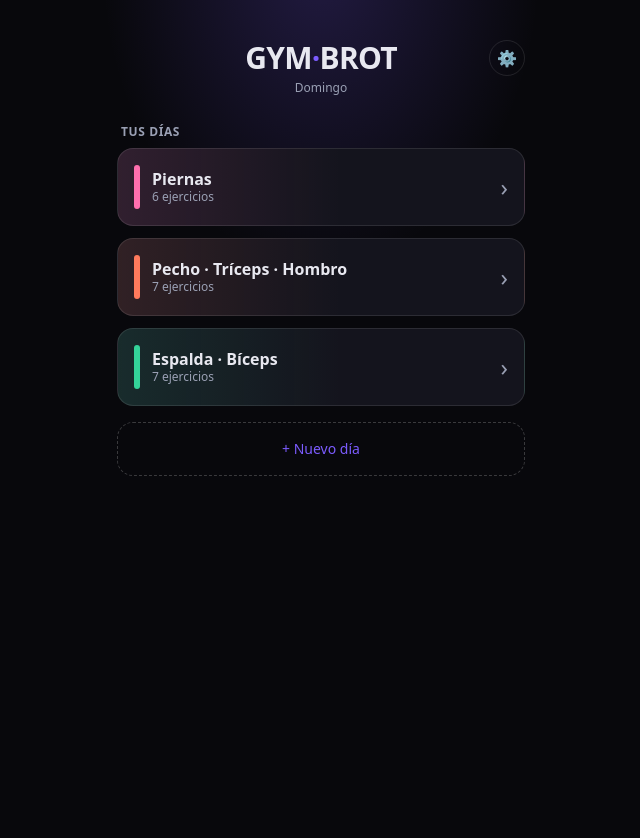
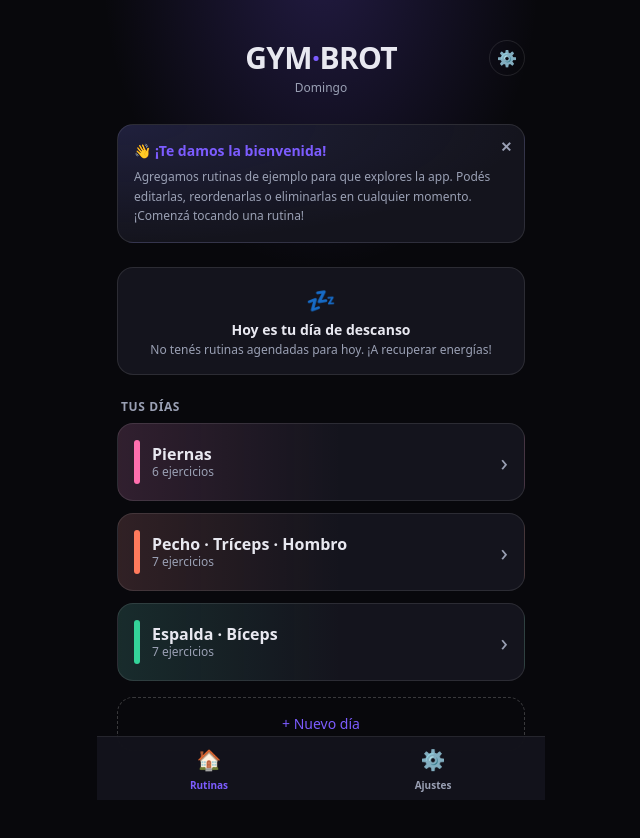
Before and after one commit to Charlesagui/gym-brot, a SvelteKit app: page / in a window 1280 px wide. Shown: the top 838 px of the page, without its empty margins (319-959 px from the left). Before the commit the page ends 800 px from the top, so only its background shows below. Built offline with nearby package versions, Linux system fonts and the light colour scheme.

Commit message:
Improve app navigation and onboarding UX

```diff
--- a/src/app.html
+++ b/src/app.html
@@ -4,9 +4,10 @@
 		<meta charset="utf-8" />
 		<meta
 			name="viewport"
-			content="width=device-width, initial-scale=1, viewport-fit=cover, user-scalable=no"
+			content="width=device-width, initial-scale=1, viewport-fit=cover"
 		/>
 		<meta name="theme-color" content="#08080c" />
+		<title>Gym Brot - Mi Rutina</title>
 		<link rel="apple-touch-icon" href="/icons/apple-touch-icon.png" />
 		%sveltekit.head%
 	</head>
--- a/src/lib/catalog.ts
+++ b/src/lib/catalog.ts
@@ -21,9 +21,9 @@ export function ejercicioPorId(id: string): Ejercicio | undefined {
 /** Color/identidad de cada grupo muscular (glow = rgb sin coma, para usar en rgb(... / a)). */
 export const grupos: Record<Grupo, { label: string; glow: string; emoji: string }> = {
 	piernas: { label: 'Piernas', glow: '255 111 174', emoji: '🦵' },
-	pecho: { label: 'Pecho', glow: '255 122 92', emoji: '🫀' },
-	espalda: { label: 'Espalda', glow: '52 211 153', emoji: '🔙' },
-	hombros: { label: 'Hombros', glow: '251 191 36', emoji: '🟦' },
+	pecho: { label: 'Pecho', glow: '255 122 92', emoji: '🏋️' },
+	espalda: { label: 'Espalda', glow: '52 211 153', emoji: '🛡️' },
+	hombros: { label: 'Hombros', glow: '251 191 36', emoji: '🦾' },
 	brazos: { label: 'Brazos', glow: '56 189 248', emoji: '💪' },
-	core: { label: 'Core', glow: '34 211 238', emoji: '🎯' }
+	core: { label: 'Core', glow: '34 211 238', emoji: '🔥' }
 };
--- /dev/null
+++ b/src/lib/components/BottomNav.svelte
@@ -0,0 +1,62 @@
+<script lang="ts">
+	import { page } from '$app/stores';
+</script>
+
+<nav class="bottom-nav">
+	<a href="/" class="nav-item" class:active={$page.url.pathname === '/'}>
+		<span class="icon">🏠</span>
+		<span class="label">Rutinas</span>
+	</a>
+	<a href="/ajustes" class="nav-item" class:active={$page.url.pathname === '/ajustes'}>
+		<span class="icon">⚙️</span>
+		<span class="label">Ajustes</span>
+	</a>
+</nav>
+
+<style>
+	.bottom-nav {
+		position: fixed;
+		bottom: 0;
+		left: 0;
+		right: 0;
+		max-width: inherit;
+		margin: 0 auto;
+		height: 64px;
+		background: color-mix(in oklab, var(--surface) 90%, transparent);
+		backdrop-filter: blur(12px);
+		-webkit-backdrop-filter: blur(12px);
+		border-top: 1px solid rgba(255, 255, 255, 0.08);
+		display: flex;
+		justify-content: space-around;
+		align-items: center;
+		z-index: 40;
+		padding-bottom: env(safe-area-inset-bottom);
+	}
+
+	.nav-item {
+		display: flex;
+		flex-direction: column;
+		align-items: center;
+		justify-content: center;
+		flex: 1;
+		height: 100%;
+		text-decoration: none;
+		color: var(--muted, #9aa0b4);
+		transition: color 0.2s ease, transform 0.1s ease;
+		font-size: 10px;
+		font-weight: 600;
+		gap: 3px;
+	}
+
+	.nav-item:active {
+		transform: scale(0.96);
+	}
+
+	.icon {
+		font-size: 20px;
+	}
+
+	.active {
+		color: var(--accent, rgb(99 102 241));
+	}
+</style>
--- a/src/routes/+layout.svelte
+++ b/src/routes/+layout.svelte
@@ -2,6 +2,7 @@
 	import '../app.css';
 	import { onMount } from 'svelte';
 	import { seedSiVacio } from '$lib/seed';
+	import BottomNav from '$lib/components/BottomNav.svelte';
 
 	let { children } = $props();
 
@@ -10,6 +11,7 @@
 	});
 </script>
 
-<div class="mx-auto min-h-dvh max-w-md">
+<div class="mx-auto min-h-dvh max-w-md pb-20">
 	{@render children()}
+	<BottomNav />
 </div>
--- a/src/routes/+page.svelte
+++ b/src/routes/+page.svelte
@@ -2,6 +2,7 @@
 	import { liveQuery } from 'dexie';
 	import { fly } from 'svelte/transition';
 	import { goto } from '$app/navigation';
+	import { onMount } from 'svelte';
 	import { db } from '$lib/db';
 	import { crearDia } from '$lib/dias';
 
@@ -13,6 +14,15 @@
 	}
 	const hoy = new Date().getDay();
 	const nombresDia = ['domingo', 'lunes', 'martes', 'miércoles', 'jueves', 'viernes', 'sábado'];
+
+	let mostrarWelcome = $state(false);
+	onMount(() => {
+		mostrarWelcome = !localStorage.getItem('gym-brot-welcome-closed');
+	});
+	function cerrarWelcome() {
+		localStorage.setItem('gym-brot-welcome-closed', 'true');
+		mostrarWelcome = false;
+	}
 </script>
 
 <main class="glow-bg min-h-dvh px-5 pb-12 pt-10">
@@ -27,6 +37,26 @@
 		</h1>
 		<p class="mt-1 text-xs capitalize" style="color: var(--muted)">{nombresDia[hoy]}</p>
 	</header>
+
+	{#if mostrarWelcome}
+		<div
+			class="mb-6 rounded-2xl border border-white/10 p-4 relative"
+			style="background: radial-gradient(100% 100% at 0% 0%, rgba(99, 102, 241, 0.15), transparent), var(--surface)"
+		>
+			<button
+				onclick={cerrarWelcome}
+				class="absolute right-3 top-3 text-sm font-bold"
+				style="color: var(--muted)"
+				aria-label="Cerrar bienvenida"
+			>
+				✕
+			</button>
+			<h2 class="text-sm font-bold" style="color: var(--accent)">👋 ¡Te damos la bienvenida!</h2>
+			<p class="mt-1.5 text-xs leading-relaxed" style="color: var(--muted)">
+				Agregamos rutinas de ejemplo para que explores la app. Podés editarlas, reordenarlas o eliminarlas en cualquier momento. ¡Comenzá tocando una rutina!
+			</p>
+		</div>
+	{/if}
 
 	{#if $dias}
 		{@const hoyDia = $dias.find((d) => d.diaSemana === hoy)}
@@ -44,6 +74,17 @@
 					{hoyDia.ejercicios.length} ejercicios →
 				</p>
 			</a>
+		{:else}
+			<div
+				class="mb-6 rounded-2xl border border-white/10 p-4 text-center"
+				style="background: var(--surface)"
+			>
+				<p class="text-2xl">💤</p>
+				<p class="mt-1 text-sm font-semibold">Hoy es tu día de descanso</p>
+				<p class="mt-0.5 text-xs" style="color: var(--muted)">
+					No tenés rutinas agendadas para hoy. ¡A recuperar energías!
+				</p>
+			</div>
 		{/if}
 
 		<p class="mb-2 px-1 text-xs font-semibold uppercase tracking-wider" style="color: var(--muted)">
@@ -62,7 +103,7 @@
 						<p class="font-semibold leading-tight">{d.nombre}</p>
 						<p class="text-xs" style="color: var(--muted)">{d.ejercicios.length} ejercicios</p>
 					</div>
-					<span class="text-2xl" style="color: var(--muted)">›</span>
+					<span class="text-2xl" aria-hidden="true" style="color: var(--muted)">›</span>
 				</a>
 			{/each}
 		</div>
--- a/src/routes/ajustes/+page.svelte
+++ b/src/routes/ajustes/+page.svelte
@@ -75,6 +75,8 @@
 				<button
 					onclick={() => setUnidad(u as 'kg' | 'lb')}
 					class="flex-1 rounded-xl py-2.5 font-semibold"
+					aria-pressed={ajustes.unidad === u}
+					aria-label={`Seleccionar unidad ${u}`}
 					style={ajustes.unidad === u
 						? 'background: var(--accent); color: white'
 						: 'background: rgba(255,255,255,.06); color: var(--muted)'}>{u}</button
@@ -91,6 +93,7 @@
 			<button
 				onclick={() => setMetricaPr('peso')}
 				class="rounded-xl px-2 py-2.5 text-sm font-semibold"
+				aria-pressed={ajustes.metricaPr === 'peso'}
 				style={ajustes.metricaPr === 'peso'
 					? 'background: var(--accent); color: white'
 					: 'background: rgba(255,255,255,.06); color: var(--muted)'}>Peso máximo</button
@@ -98,6 +101,7 @@
 			<button
 				onclick={() => setMetricaPr('e1rm')}
 				class="rounded-xl px-2 py-2.5 text-sm font-semibold"
+				aria-pressed={ajustes.metricaPr === 'e1rm'}
 				style={ajustes.metricaPr === 'e1rm'
 					? 'background: var(--accent); color: white'
 					: 'background: rgba(255,255,255,.06); color: var(--muted)'}>1RM (1 rep. máx.)</button
@@ -139,12 +143,12 @@
 		<button
 			onclick={exportar}
 			class="mt-3 w-full rounded-xl py-3 font-semibold"
-			style="background: var(--accent); color: white">⬇️ Exportar datos</button
+			style="background: var(--accent); color: white">⬇️ Guardar copia de seguridad</button
 		>
 		<label
 			class="mt-2 block w-full cursor-pointer rounded-xl border border-white/15 py-3 text-center font-semibold"
 		>
-			⬆️ Importar datos
+			⬆️ Restaurar copia de seguridad
 			<input type="file" accept="application/json" onchange={importar} class="hidden" />
 		</label>
 		{#if msg}<p class="mt-3 text-center text-sm font-medium">{msg}</p>{/if}
--- a/src/routes/ejercicio/[id]/+page.svelte
+++ b/src/routes/ejercicio/[id]/+page.svelte
@@ -501,7 +501,7 @@
 						</p>
 						{#if anterioresFecha}
 							<p class="mt-0.5 text-[10px] font-medium" style="color: var(--muted)">
-								↩︎ vs última vez · {fechaCorta(anterioresFecha)}
+								Última vez · {fechaCorta(anterioresFecha)}
 							</p>
 						{/if}
 					</div>
@@ -554,7 +554,7 @@
 								<div class="grid min-w-0 grid-cols-2 gap-2">
 									<div class="min-w-0">
 										<p class="mb-1 text-[10px] font-bold uppercase tracking-wider" style="color: var(--muted)">
-											Peso {unidad}
+											Peso ({unidad})
 										</p>
 										<div class="grid grid-cols-[1.5rem_1fr_1.5rem] items-center rounded-lg bg-white/5 p-1">
 											<button
@@ -635,14 +635,14 @@
 								{/if}
 								{#if ant}
 									<p class="mt-1.5 truncate text-[10px] font-medium" style="color: var(--muted)">
-										↩︎ {ant}
+										Última vez: {ant}
 									</p>
 								{/if}
 							</div>
 						{/each}
 					</div>
-					<p class="mt-2 text-center text-[10px] font-medium" style="color: var(--muted)">
-						Tocá el N° de serie para marcar 🔥 MAX (placa full)
+					<p class="mt-2 text-center text-[10px] font-medium leading-relaxed" style="color: var(--muted)">
+						Tocá el N° de serie para marcar 🔥 MAX cuando uses toda la placa de la máquina. Te permitirá registrar Kg extra encima de la pila de placas.
 					</p>
 				{/if}
 
@@ -697,6 +697,11 @@
 							≈ {formatoNumero(valorOtraPr)} {unidad} en {otraLabel}
 						</p>
 					{/if}
+					<p class="mt-2.5 text-[10px] leading-relaxed border-t border-white/5 pt-2" style="color: var(--muted)">
+						{metrica === 'e1rm'
+							? '💡 El 1RM estimado (fórmula de Epley) calcula la fuerza máxima teórica basada en peso y repeticiones. Premia la intensidad por reps.'
+							: '💡 Tu récord de peso máximo es simplemente la serie más pesada realizada, sin importar las repeticiones.'}
+					</p>
 					{#if chart.length}
 						<svg
 							viewBox="0 0 100 28"
```
Also changed, not shown: src/routes/dia/[id]/+page.svelte (+10 -7 lines).
